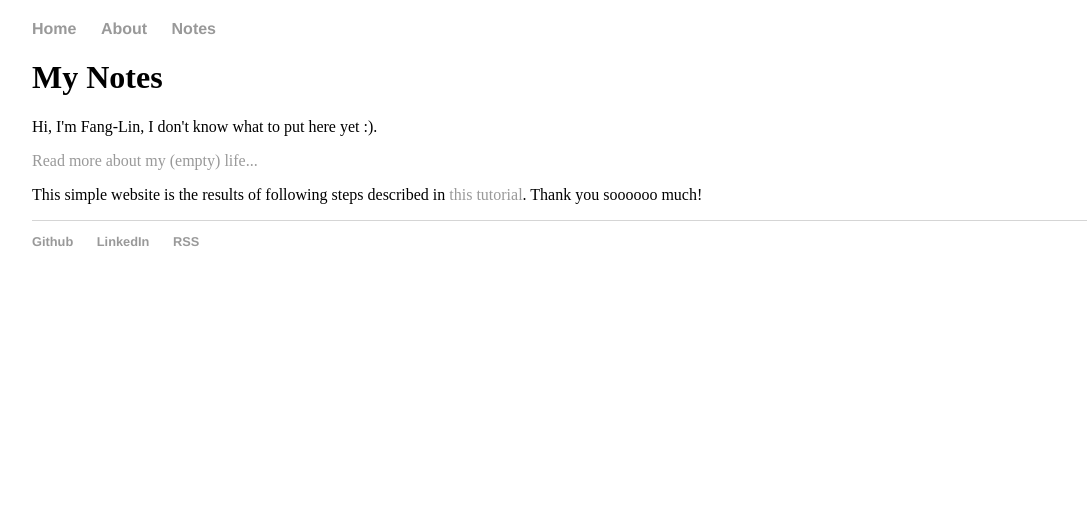
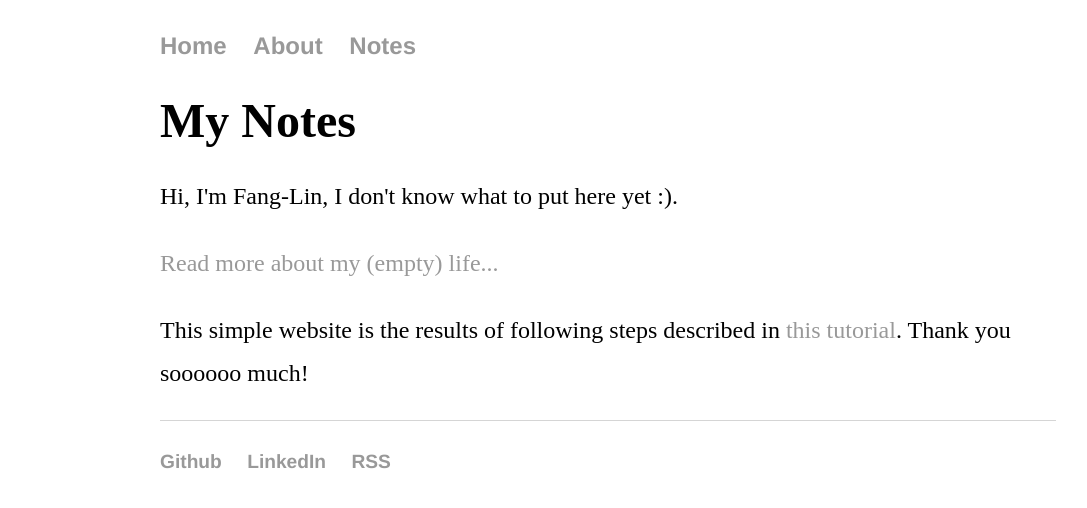
Before and after one commit to FangLinHe/FangLinHe.github.io, a Jekyll site: the page built from index.html, in a window 1280 px wide. Shown: the top 508 px of the page, without its empty margins (32-1119 px from the left). Built offline with Jekyll 4.4.1, drawn with Linux system fonts in a browser that asks for light colours.

Commit message:
Modify css to enlarge the font size

```diff
--- a/css/main.css
+++ b/css/main.css
@@ -1,7 +1,9 @@
 body {
     margin: 20px auto;
-    width: 90%;
+    width: 70%;
     height: 90%;
+    font-size: 1.5em;
+    line-height: 1.8em;
 }
 nav ul, footer ul {
     font-family:'Helvetica', 'Arial', 'Sans-Serif';
```
